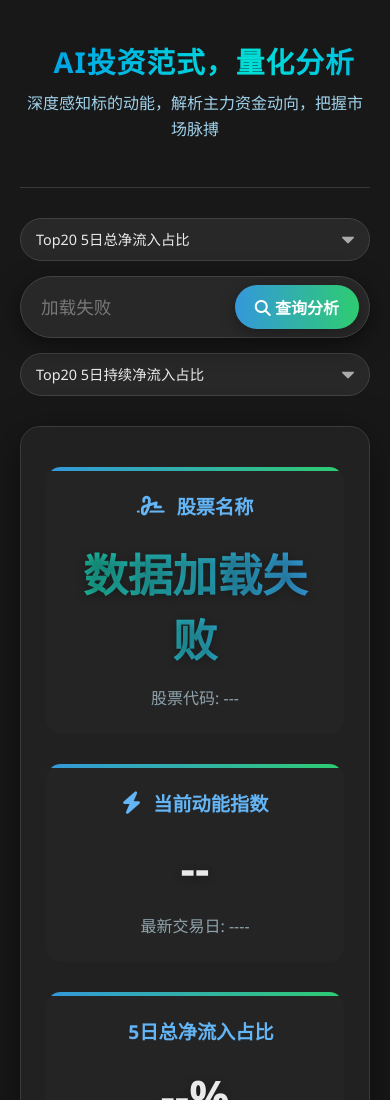
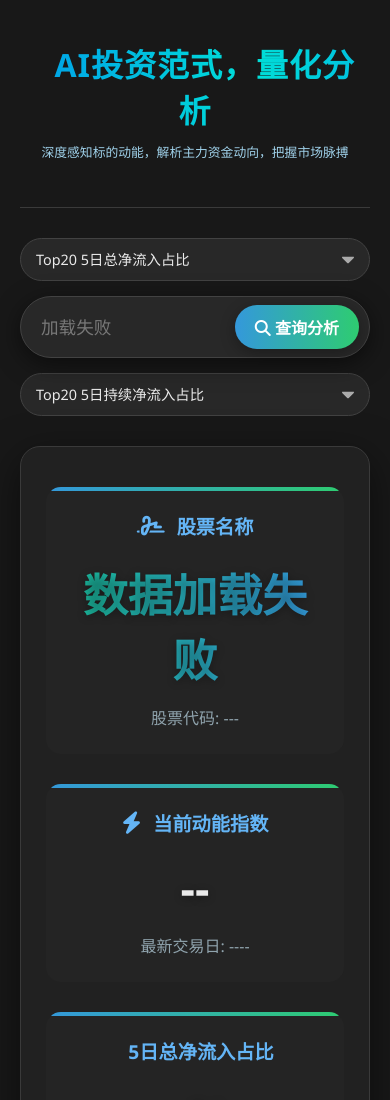
Before and after one commit to digital-era/AIPEInvestmentAgent, a plain HTML site: page PotScoreFundAnalytics.html in a window 390 px wide. Shown: the top 1100 px of the page. Drawn offline with nearby package versions, Linux system fonts and the light colour scheme; no server answers; some icons are missing.

Commit message:
Update PotScoreFundAnalytics.html

```diff
--- a/PotScoreFundAnalytics.html
+++ b/PotScoreFundAnalytics.html
@@ -214,8 +214,8 @@
             .dashboard { grid-template-columns: 1fr; }
             .stock-info { flex-direction: column; }
             .info-card { margin: 15px 0; }
-            h1, .color-wave-title { font-size: 1.8rem; }
-            .subtitle { font-size: 1.0rem; }
+            h1, .color-wave-title { font-size: 2.0rem; }
+            .subtitle { font-size: 0.8rem; }
         }
 
         .tabs { display: flex; margin-bottom: 20px; background: #282828; border-radius: 12px; overflow: hidden; }
```
